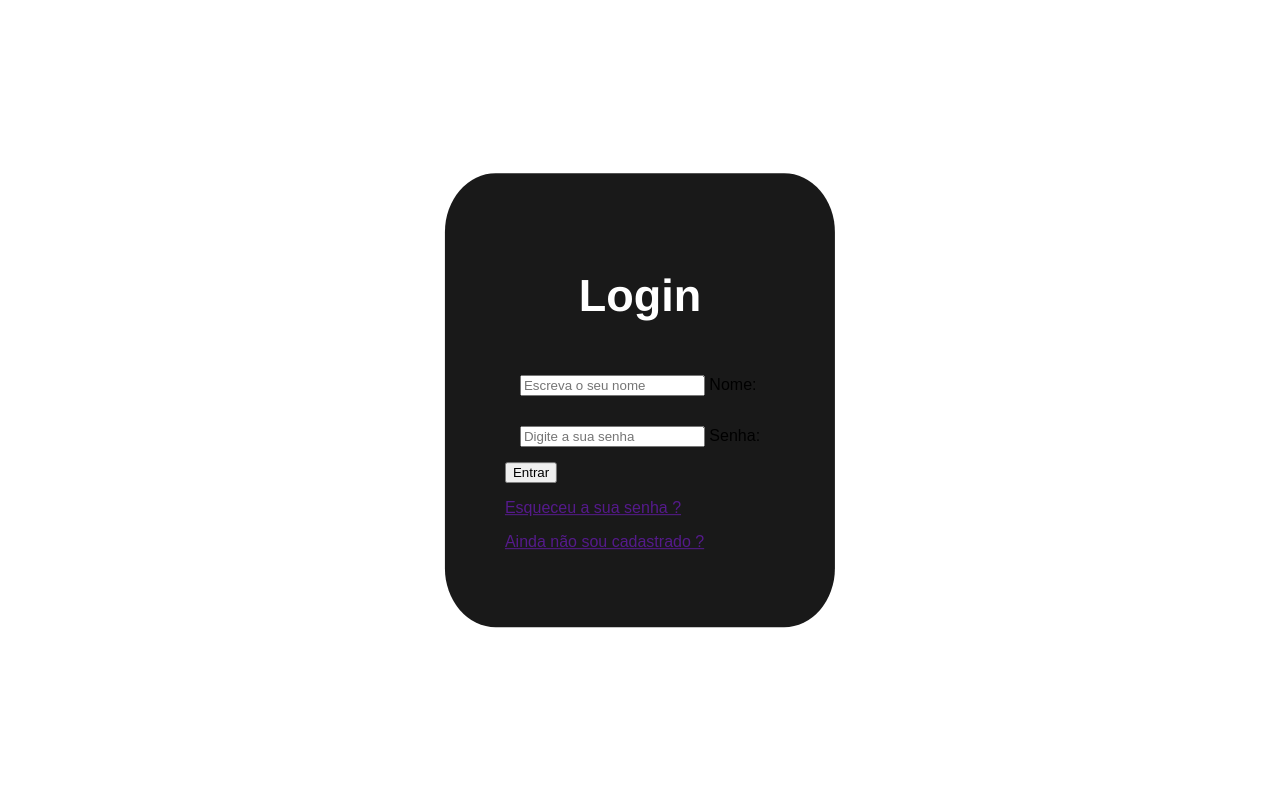
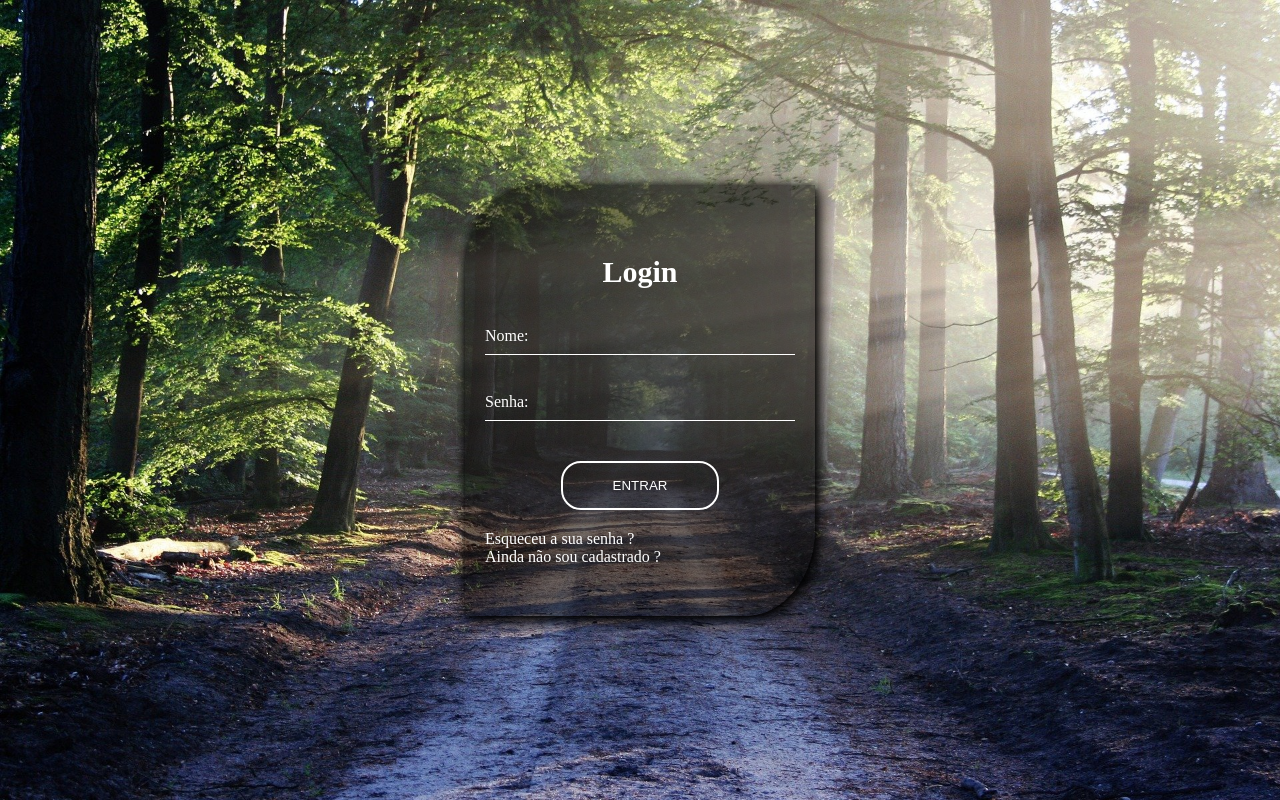
Before and after one commit to viniciusribeiroads/tela-login02, a plain HTML site: page index.html in a window 1280 px wide. Drawn offline with Linux system fonts and the light colour scheme.

Commit message:
Finalizando as alterações

```diff
--- a/estilo.css
+++ b/estilo.css
@@ -1,26 +1,109 @@
+*{
+    margin: 0;
+    padding: 0;
+    box-sizing: border-box;
+}
+
 body{
-    font-family: Arial, Helvetica, sans-serif;
+    background: url(/imagens/paisagem.jpg);
+    background-size: cover;
+    display: flex;
+    justify-content: center;
+    align-items: center;
+    height: 100vh;
+
+}
+h2{
+    font-size: 30px;
+    color: #fff;
+    text-align: center;
+    margin: 20px;
+}
+.container{
+    width: 350px;
+    background: rgba(0, 0, 0, 0.548);
+    border-radius: 20% 0;
+    box-shadow: 1px 2px 10px #000, 3px 6px 20px #000;
+    padding: 50px 20px;
+
+}
+input{
+    width: 100%;
+    height: 46px;
+    background: transparent;
+    border: none;
+    outline: none;
+    border-bottom: 1px solid #fff;
+    color: #fff;
+    transition: .25s ease-in-out;
+}
+
+.input-field{
+    position: relative;
+    margin-bottom: 20px;
 
 }
 
-.container{
+label{
     position: absolute;
-    top: 50%;
-    left: 50%;
-    transform: translate(-50%, -50%);
-    background-color: rgba(0, 0, 0, .9);
-    padding: 60px;
-    border-radius: 13%;
+    top: 0;
+    left: 0;
+    color: #fff;
+    transform: translateY(18px);
+    transition: .25s ease-in-out;
+}
+
+input:focus{
+    border-bottom: 2px solid #26a96a;
+    box-shadow: 0 1px 0 0 #26a96a;
+}
+input:focus + label{
+        transform: translateY(-14px) scale(.8);
+        color: #26a96a;
+        font-weight: bold;
+    }
+
+
+input:not(:placeholder-shown) + label{
+        transform: translateY(-14px) scale(.8);
+        color: #26a96a;
+        font-weight: bold;
+
+}
+input:not(:placeholder-shown){
+    border-bottom: 2px solid #26a96a;
+    box-shadow: 0 1px 0 0 #26a96a;
+}
+
+input::placeholder{
+    color: transparent;
+}
+
+button{
+    padding: 15px 50px;
+    margin: 20px;
+    background: transparent;
+    border: 2px solid #fff;
+    color: #fff;
+    text-transform: uppercase;
+    border-radius: 20px;
+    cursor: pointer;
+    transition: ease-in-out .25s;
+}
+.center{
+    text-align: center;
 
 }
 
-.input-field{
-    border-radius: 20%;
-    padding: 15px;
+button:hover{
+    background: rgba(231, 0, 0, 0.5);
 }
-.container h2{
-    text-align: center;
-    font-size: 45px;
-    color: white;
-    font-family: 'Franklin Gothic Medium', 'Arial Narrow', Arial, sans-serif;
+
+a{
+    text-decoration: none;
+    color: #fff;
+    transition: .25s ease-in-out;
 }
+a:hover{
+    color:  #26f96a;
+}
--- a/index.html
+++ b/index.html
@@ -12,7 +12,7 @@
     <h2>Login</h2>
     <form action="index.html" method="post">
         <div class="input-field">
-            <input type="text" id='nome' placeholder="Escreva o seu nome">
+            <input type="text" id='nome' placeholder="Digite seu nome">
             <label for="nome">Nome:</label>
         </div>
         <div class="input-field">
```
Also changed, not shown: imagens/paisagem.jpg (added).
